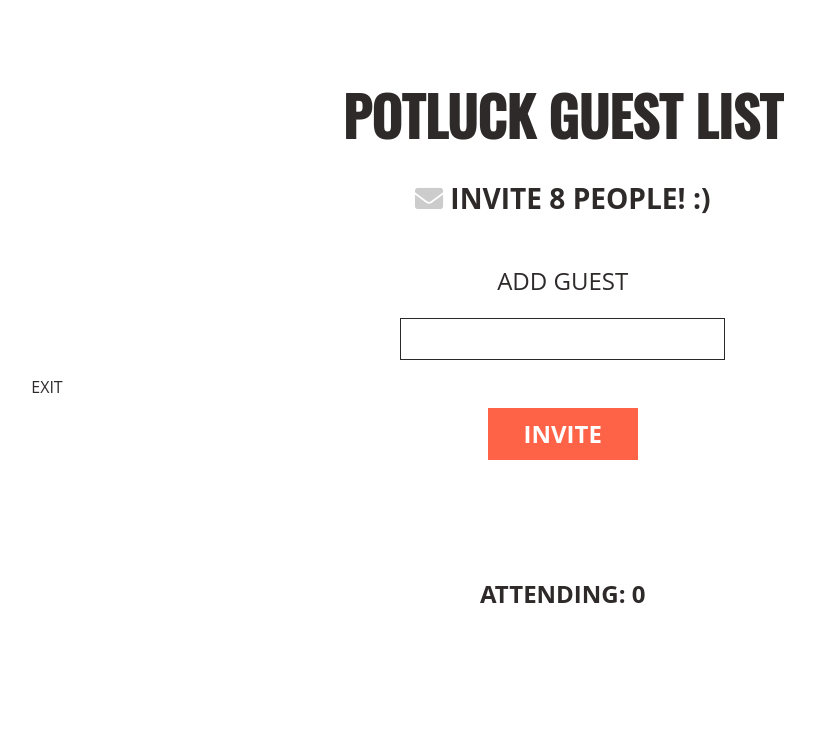
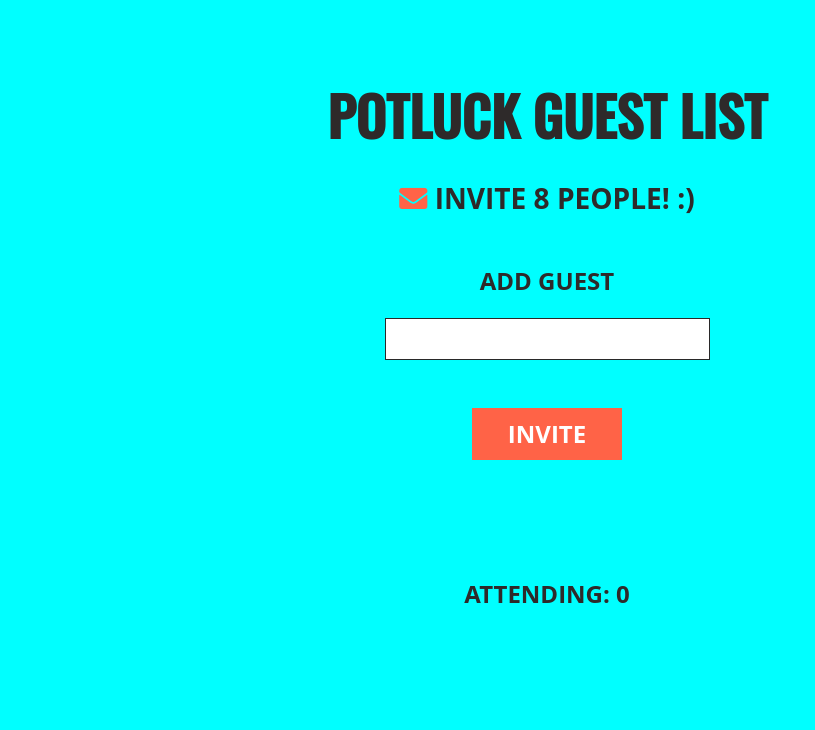
Before and after one commit to RodArevalo/js-potluck-guests, a website: page index.html in a window 1280 px wide. Shown: the whole page, without its empty margins (93-908 px from the left). Drawn offline with nearby package versions, Linux system fonts and the light colour scheme.

Commit message:
updates to html and css

```diff
--- a/css/styles.css
+++ b/css/styles.css
@@ -19,6 +19,7 @@ body {
   background-image: #fff;
   font-family: "Open Sans", sans-serif;
   margin-top: 3rem;
+  background-color: aqua;
 }
 
 .attendees {
@@ -73,7 +74,8 @@ h1 {
 }
 
 .fa-envelope {
-  color: #ccc;
+  /* changed color to envelope */
+  color: tomato;
 }
 
 button {
@@ -155,3 +157,8 @@ footer {
     width: 70%;
   }
 }
+
+/* added font weight to label */
+label {
+  font-weight: bold;
+}
--- a/index.html
+++ b/index.html
@@ -19,14 +19,11 @@
     <link rel="stylesheet" href="css/styles.css" />
     <script src="js/script.js" defer></script>
   </head>
-exit
 
   <body>
     <div class="container">
       <header>
-        <h1>
-          Potluck Guest List
-        </h1>
+        <h1>Potluck Guest List</h1>
 
         <h3>
           <i class="fa fa-envelope" aria-hidden="true"></i> Invite 8 people! :)
```
